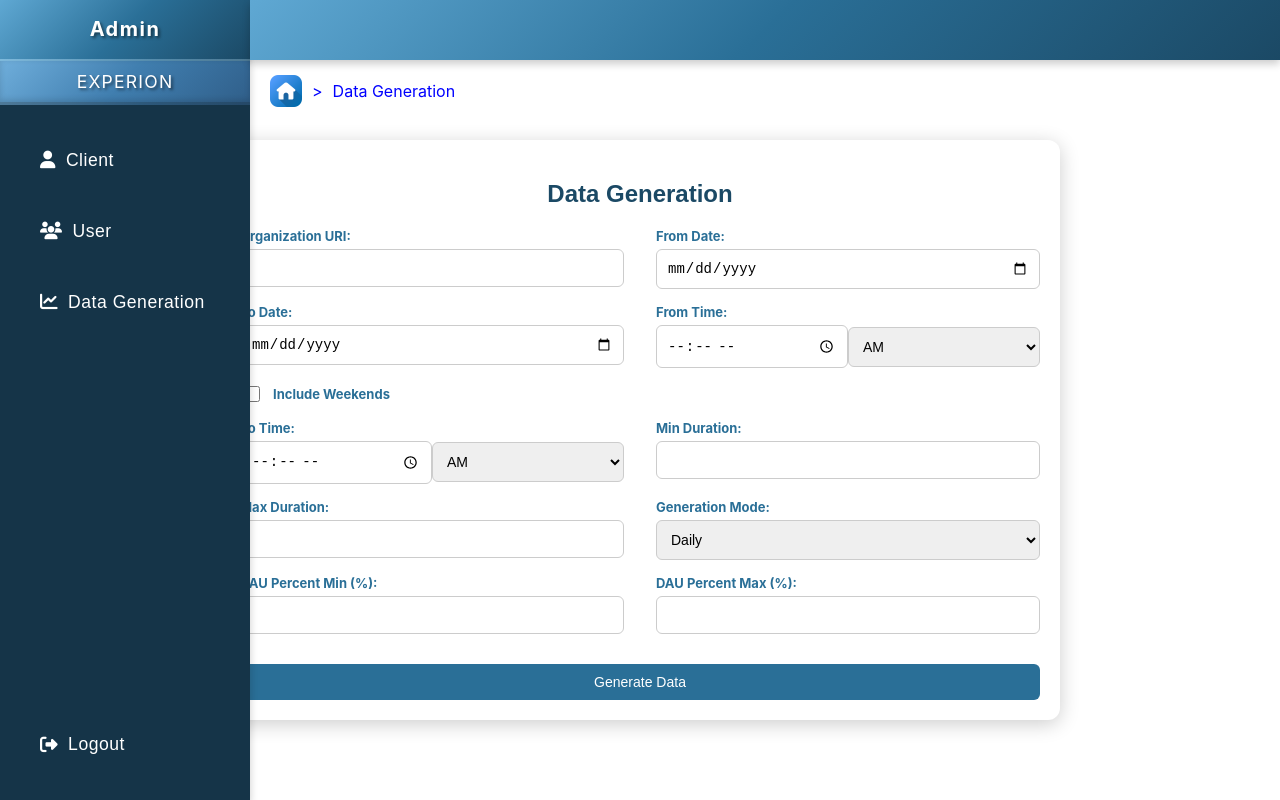
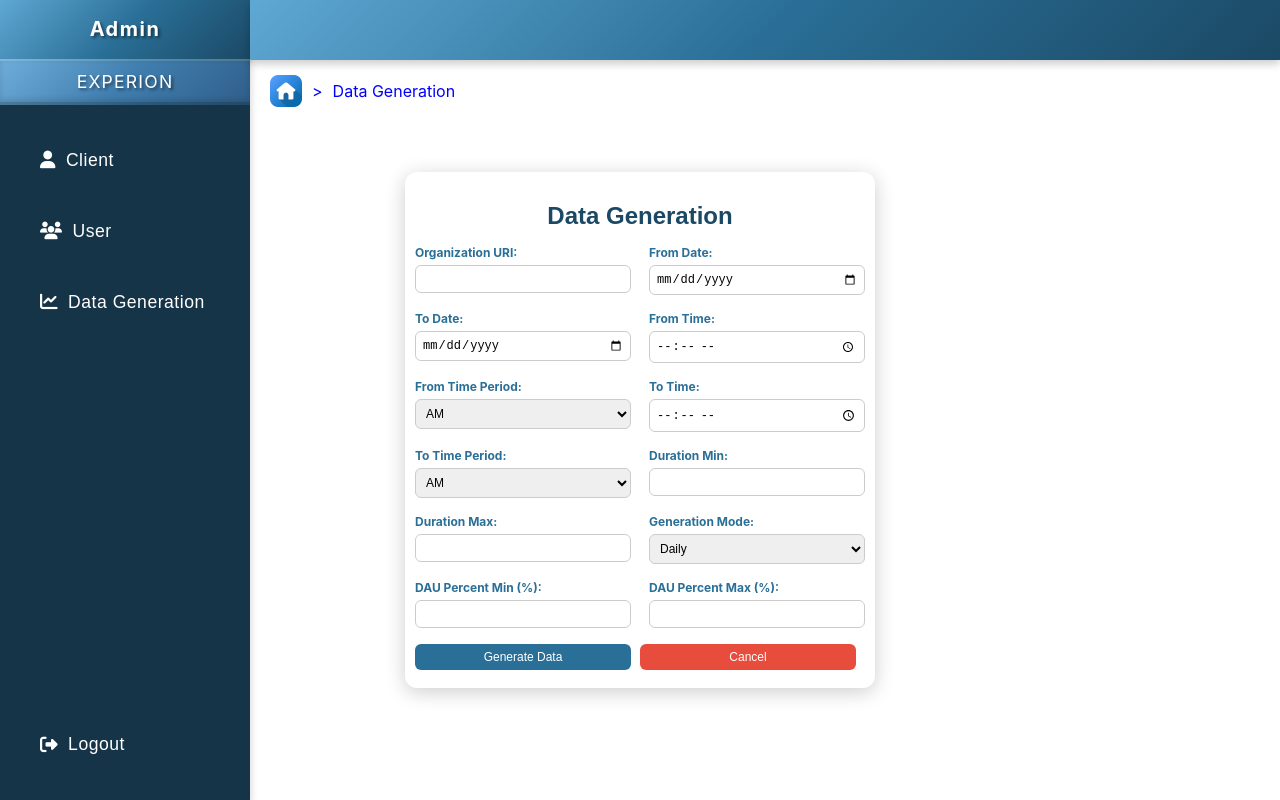
Before and after one commit to amalapeterexperionmea/datagen, a React (Create React App) app: page /data-generation in a window 1280 px wide. Built offline with nearby package versions, Linux system fonts and the light colour scheme.

Commit message:
dataform update

```diff
--- a/src/Components/Data_generation/Data_generationForm.js
+++ b/src/Components/Data_generation/Data_generationForm.js
@@ -13,86 +13,62 @@ const Container = styled.div`
 
 const FormWrapper = styled.div`
   background-color: white;
-  padding: 20px;
+  padding: 10px; /* Further reduced padding */
   border-radius: 12px;
   box-shadow: 0 4px 20px rgba(0, 0, 0, 0.2);
   width: 100%;
-  max-width: 800px;
-  max-height: 80vh;
-  overflow-y: auto;
+  max-width: 450px; /* Further reduced max width */
+  max-height: 85vh; /* Further reduced max height */
+  overflow: hidden; /* Hide overflow */
 `;
 
 const Title = styled.h2`
   text-align: center;
   color: #1b4965;
-  margin-bottom: 20px;
+  margin-bottom: 15px; /* Reduced margin */
   font-family: "Arial", sans-serif;
 `;
 
 const FormRow = styled.div`
   display: flex;
   justify-content: space-between;
-  margin-bottom: 15px;
+  margin-bottom: 8px; /* Further reduced bottom margin */
 `;
 
 const FormField = styled.div`
   display: flex;
   flex-direction: column;
-  width: 48%;
+  width: 48%; /* Kept width to allow two fields side by side */
+  margin-bottom: 8px; /* Further reduced margin */
 `;
 
 const Label = styled.label`
   color: #2a6f97;
   font-weight: bold;
-  font-size: 13px;
+  font-size: 12px; /* Further reduced font size */
   margin-bottom: 5px;
 `;
 
 const Input = styled.input`
   width: 100%;
-  padding: 10px;
+  padding: 6px; /* Reduced padding */
   border-radius: 6px;
   border: 1px solid #ccc;
   box-sizing: border-box;
-  font-size: 14px;
+  font-size: 12px; /* Further reduced font size */
   &:focus {
     border-color: #2a6f97;
     outline: none;
   }
 `;
 
-const TimeContainer = styled.div`
-  display: flex;
-  justify-content: space-between;
-  align-items: center;
-`;
-
-const CheckboxWrapper = styled.div`
-  display: flex;
-  align-items: center;
-  margin-bottom: 15px;
-`;
-
-const CheckboxLabel = styled.label`
-  margin-left: 10px;
-  color: #2a6f97;
-  font-weight: bold;
-  font-size: 13px;
-`;
-
-const Checkbox = styled.input.attrs({ type: "checkbox" })`
-  width: 16px;
-  height: 16px;
-  cursor: pointer;
-`;
-
 const Select = styled.select`
   width: 100%;
-  padding: 10px;
+  padding: 6px; /* Reduced padding */
   border-radius: 6px;
   border: 1px solid #ccc;
   box-sizing: border-box;
-  font-size: 14px;
+  font-size: 12px; /* Further reduced font size */
   &:focus {
     border-color: #2a6f97;
     outline: none;
@@ -100,21 +76,24 @@ const Select = styled.select`
 `;
 
 const Button = styled.button`
-  width: 100%;
-  padding: 10px;
+  width: 48%;
+  padding: 6px; /* Reduced padding */
   background-color: #2a6f97;
   color: white;
   border: none;
   border-radius: 6px;
   cursor: pointer;
-  font-size: 14px;
-  margin-top: 15px;
+  font-size: 12px; /* Further reduced font size */
+  margin-right: 2%; /* Adjusted margin */
   &:hover {
     background-color: #1b4965;
   }
-  &:disabled {
-    background-color: #ccc;
-    cursor: not-allowed;
+`;
+
+const CancelButton = styled(Button)`
+  background-color: #e74c3c; /* Red background for cancel button */
+  &:hover {
+    background-color: #c0392b; /* Darker red on hover */
   }
 `;
 
@@ -125,11 +104,11 @@ const DataGenerationForm = () => {
     todate: "",
     includeweekends: false,
     fromtime: "",
-    fromtimePeriod: "AM", // Initial state for from time period
+    fromtimePeriod: "AM",
     totime: "",
-    totimePeriod: "AM", // Initial state for to time period
+    totimePeriod: "AM",
     duration: { min: "", max: "" },
-    generationmode: "daily",
+    generationmode: "daily", // Default to daily
     modeattributes: {
       daily: { daupercent: { min: "", max: "" } },
       bulk: { batchsize: "", noofrecords: "" },
@@ -179,13 +158,11 @@ const DataGenerationForm = () => {
   const handleSubmit = async (e) => {
     e.preventDefault();
     setLoading(true);
-    setError(""); // Reset error message
+    setError("");
 
-    // Format the fromtime and totime with AM/PM
     const formattedFromTime = `${formData.fromtime} ${formData.fromtimePeriod}`;
     const formattedToTime = `${formData.totime} ${formData.totimePeriod}`;
 
-    // Prepare the data for submission
     const dataToSubmit = {
       ...formData,
       fromtime: formattedFromTime,
@@ -220,7 +197,6 @@ const DataGenerationForm = () => {
       await axios.post("http://localhost:5000/api/generate", dataToSubmit);
       setLoading(false);
       alert("Data generation completed!");
-      // Optionally reset the form after successful submission
       setFormData({
         organizationuri: "",
         fromdate: "",
@@ -242,6 +218,25 @@ const DataGenerationForm = () => {
       setError("There was an error submitting the form. Please try again.");
       setLoading(false);
     }
+  };
+
+  const handleCancel = () => {
+    setFormData({
+      organizationuri: "",
+      fromdate: "",
+      todate: "",
+      includeweekends: false,
+      fromtime: "",
+      fromtimePeriod: "AM",
+      totime: "",
+      totimePeriod: "AM",
+      duration: { min: "", max: "" },
+      generationmode: "daily",
+      modeattributes: {
+        daily: { daupercent: { min: "", max: "" } },
+        bulk: { batchsize: "", noofrecords: "" },
+      },
+    });
   };
 
   return (
@@ -290,7 +285,6 @@ const DataGenerationForm = () => {
 
             <FormField>
               <Label htmlFor="fromtime">From Time:</Label>
-              <TimeContainer>
               <Input
                 type="time"
                 name="fromtime"
@@ -298,32 +292,25 @@ const DataGenerationForm = () => {
                 onChange={handleChange}
                 required
               />
-                <Select name="fromtimePeriod" value={formData.fromtimePeriod} onChange={handleChange}>
-                  <option value="AM">AM</option>
-                  <option value="PM">PM</option>
-                </Select>
-              </TimeContainer>
             </FormField>
           </FormRow>
-
-          <FormField>
-            <CheckboxWrapper>
-              <Checkbox
-                name="includeweekends"
-                checked={formData.includeweekends}
-                onChange={handleChange}
-              />
-              <CheckboxLabel htmlFor="includeweekends">
-                Include Weekends
-              </CheckboxLabel>
-            </CheckboxWrapper>
-          </FormField>
 
           {/* Row 3 */}
           <FormRow>
             <FormField>
+              <Label htmlFor="fromtimePeriod">From Time Period:</Label>
+              <Select
+                name="fromtimePeriod"
+                value={formData.fromtimePeriod}
+                onChange={handleChange}
+              >
+                <option value="AM">AM</option>
+                <option value="PM">PM</option>
+              </Select>
+            </FormField>
+
+            <FormField>
               <Label htmlFor="totime">To Time:</Label>
-              <TimeContainer>
               <Input
                 type="time"
                 name="totime"
@@ -331,15 +318,25 @@ const DataGenerationForm = () => {
                 onChange={handleChange}
                 required
               />
-                <Select name="totimePeriod" value={formData.totimePeriod} onChange={handleChange}>
+            </FormField>
+          </FormRow>
+
+          {/* Row 4 */}
+          <FormRow>
+            <FormField>
+              <Label htmlFor="totimePeriod">To Time Period:</Label>
+              <Select
+                name="totimePeriod"
+                value={formData.totimePeriod}
+                onChange={handleChange}
+              >
                 <option value="AM">AM</option>
                 <option value="PM">PM</option>
               </Select>
-              </TimeContainer>
             </FormField>
 
             <FormField>
-              <Label htmlFor="duration.min">Min Duration:</Label>
+              <Label htmlFor="duration.min">Duration Min:</Label>
               <Input
                 type="number"
                 name="duration.min"
@@ -350,10 +347,10 @@ const DataGenerationForm = () => {
             </FormField>
           </FormRow>
 
-          {/* Row 4 */}
+          {/* Row 5 */}
           <FormRow>
             <FormField>
-              <Label htmlFor="duration.max">Max Duration:</Label>
+              <Label htmlFor="duration.max">Duration Max:</Label>
               <Input
                 type="number"
                 name="duration.max"
@@ -441,11 +438,16 @@ const DataGenerationForm = () => {
             </FormRow>
           )}
 
+          {error && <p style={{ color: "red" }}>{error}</p>}
+
+          <FormRow style={{ justifyContent: "flex-end" }}>
             <Button type="submit" disabled={loading}>
-            {loading ? "Loading..." : "Generate Data"}
+              {loading ? "Generating..." : "Generate Data"}
             </Button>
-
-          {error && <p style={{ color: "red" }}>{error}</p>}
+            <CancelButton type="button" onClick={handleCancel}>
+              Cancel
+            </CancelButton>
+          </FormRow>
         </form>
       </FormWrapper>
     </Container>
```
Also changed, not shown: src/Components/Data_generation/Data_grid.js (deleted, +0 -92 lines), 1 other file (tests, documents, lock files or other folders). Lines whose indentation alone changed are shown as unchanged.
